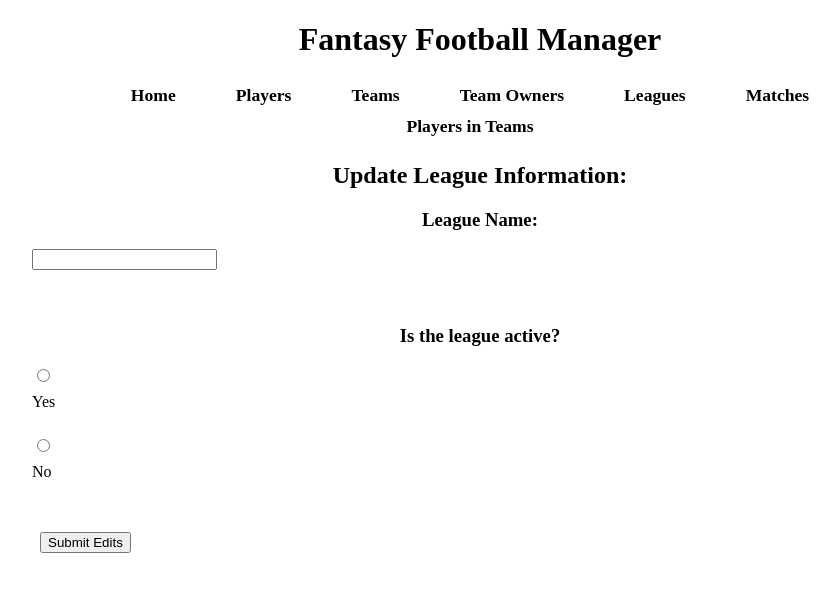
After one commit to khaledalsaraireh/CS340-Project, a Flask app: template templates/edit_leagues.j2 in a window 1280 px wide. The commit adds this page. Shown: the top 592 px of the page, without its empty margins (160-1000 px from the left). Run offline with Flask 3, Linux system fonts and the light colour scheme; the template is opened without the code that fills it, so the values that code supplies are empty; some libraries are stand-ins or nearby versions.

Commit message:
Bug fix on Leagues, added new j2 page as part of fix.

```diff
--- a/app.py
+++ b/app.py
@@ -15,14 +15,15 @@ app.config['MYSQL_USER'] = 'cs340_palmerj2'
 app.config['MYSQL_PASSWORD'] = '0690' # last 4 of onid
 app.config['MYSQL_DB'] = 'cs340_palmerj2'
 app.config['MYSQL_CURSORCLASS'] = "DictCursor"
-mysql = MySQL(app)
 
-"""
-app.config['MYSQL_HOST'] ='localhost'
+
+'''app.config['MYSQL_HOST'] ='localhost'
 app.config['MYSQL_USER'] ='root'
 app.config['MYSQL_PASSWORD'] = 'root'
 app.config['MYSQL_DB'] = '340testenv'
-app.config['MYSQL_CURSORCLASS'] = "DictCursor" """
+app.config['MYSQL_CURSORCLASS'] = "DictCursor" '''
+mysql = MySQL(app)
+
 
 ''' # localhost db info, commented out '''
 
@@ -244,7 +245,7 @@ def edit_league(leagueID):
         cur = mysql.connection.cursor()
         cur.execute(query)
         data = cur.fetchall()
-        return render_template("leagues.j2", data=data)
+        return render_template("edit_leagues.j2", data=data)
     if request.method == "POST":
         if request.form.get("Submit_Edits"):
             leagueID = request.form["leagueID"]
--- /dev/null
+++ b/templates/edit_leagues.j2
@@ -0,0 +1,132 @@
+<!DOCTYPE html>
+{# Citation for the following
+Date: 12/2/24
+Adapted from Flask Starter App Guide
+Source URL: https://github.com/osu-cs340-ecampus/flask-starter-app/blob/master/bsg_people_app/app.py #}
+<html lang="en">
+   <head>
+      <meta charset="UTF-8">
+      <meta name="viewport" content="width=device-width, initial-scale=1.0">
+      <title>Fantasy Football Manager</title>
+      <link rel='stylesheet' type='text/css' media='screen' href='main.css'>
+      <link rel="stylesheet" href="styles.css">
+      <meta>
+
+
+   </head>
+      </head>
+   <body>
+      <header>
+         <h1>Fantasy Football Manager</h1>
+      </header>
+      <nav>
+         <a href="/">Home</a>
+         <a href="players">Players</a>
+         <a href="teams">Teams</a>
+         <a href="team_owners">Team Owners</a>
+         <a href="leagues">Leagues</a>
+         <a href="matches">Matches</a>
+         <a href="team_rosters">Players in Teams</a>
+      </nav>
+      <main>
+      <div id="edit">
+<h2>Update League Information:</h2>
+<form id="editLeague" action="/edit_league/{{data[0].leagueID}}" method="post">
+
+    <input type="hidden" name="leagueID" value="{{data[0].leagueID}}" id="LeagueID" required>
+   <label for="leaguename"><h3>League Name:</h3></label>
+   <input type="text" id="'leaguename" name="leaguename" value="{{data[0].leagueName}}" required>
+   <br>
+   <br>
+   <br>
+   <h3>Is the league active?</h3>
+
+<input type="radio" id="yes" name="active" value="1" {% if data[0].isActive == 1 %}checked{% endif %}>
+<label for="yes">Yes</label><br>
+<input type="radio" id="no" name="active" value="0" {% if data[0].isActive == 0 %}checked{% endif %}>
+<label for="no">No</label><br>
+   <br>
+    <input type="submit" value="Submit Edits" name="Submit_Edits" class="btn btn-primary" style="margin:.5rem;">
+     </form>
+
+   </div>
+
+
+
+
+
+
+   </body>
+
+   <style>
+      nav {
+      text-align: center;
+      display: flex;
+      margin: 5px auto;
+      justify-content: center;
+      flex-wrap: wrap;
+      }
+
+
+
+      nav a {
+         border-radius: 5px;
+         color: var(--foggyGray);
+         font-size: 1.1em;
+         font-weight: bold;
+         margin-right: 20px;
+         padding: 5px 20px;
+         text-decoration: none;
+      }
+
+      h1 {
+         text-align: center;
+         font-weight: 700;
+      }
+      h2 {
+         text-align: center;
+
+      }
+
+      nav a:hover {
+         color: navy
+      }
+
+      footer {
+         line-height: 5px;
+         font-size: larger;
+         text-align: center;
+         padding: 5px;
+         margin: 0 auto;
+      }
+      table {
+width: 100%;
+border: 2px solid;
+
+      }
+
+      th {
+
+         height: 70px;
+         text-align: center;
+         border: 2px solid black;
+      }
+
+      td{
+
+         text-align: center;
+         border: 1px solid;
+      }
+      .formstyle1 {
+         width: 200px;
+         margin: 0 auto;
+         border-radius: 5px;
+         padding: 10px 20px;
+         display: flex;
+         justify-content: center;
+         align-items: center;
+         border: 2px solid black;
+      }
+
+   </style>
+</html>
--- a/templates/leagues.j2
+++ b/templates/leagues.j2
@@ -101,7 +101,7 @@ Source URL: https://github.com/osu-cs340-ecampus/flask-starter-app/blob/master/b
       {% for key in item.keys() %}
       <td>{{item[key]}} </td>
       {% endfor %}
-      <td><a href="#" onclick="updateLeague({{item.leagueID}})" class="btn btn-default">Edit</a></td>
+      <td><a href="/edit_league/{}" onclick="updateLeague()" class="btn btn-default">Edit</a></td>
 		<td><a href="/delete_league/{{item.leagueID}}" class="btn btn-default">Delete</a></td>
       </tr>
       {% endfor %}
@@ -151,7 +151,7 @@ Source URL: https://github.com/osu-cs340-ecampus/flask-starter-app/blob/master/b
 		showform('insert');
 	}
 
-	function updateLeague(leagueID) {
+	function updateLeague() {
 		showform('update');
 	}
 
```
